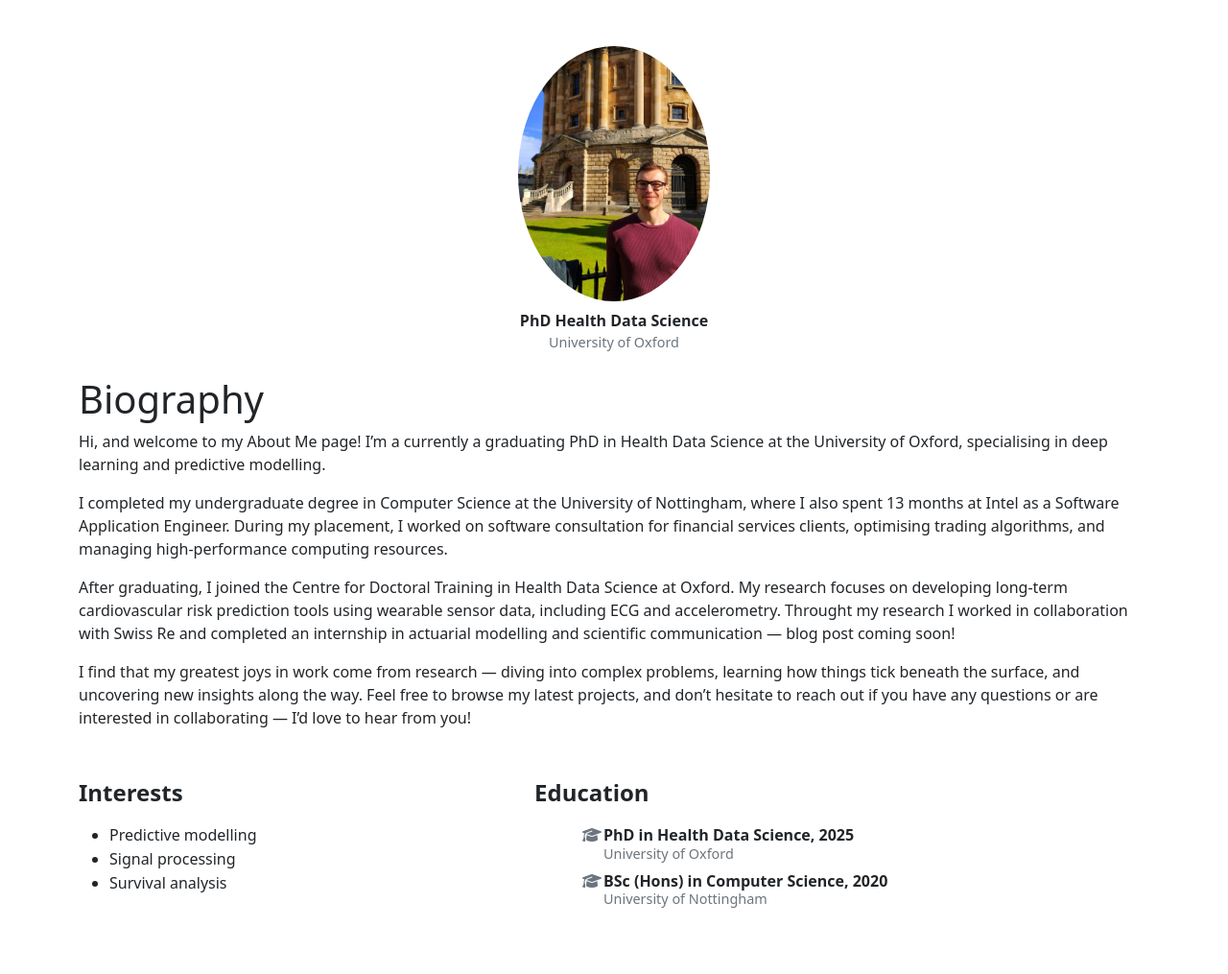
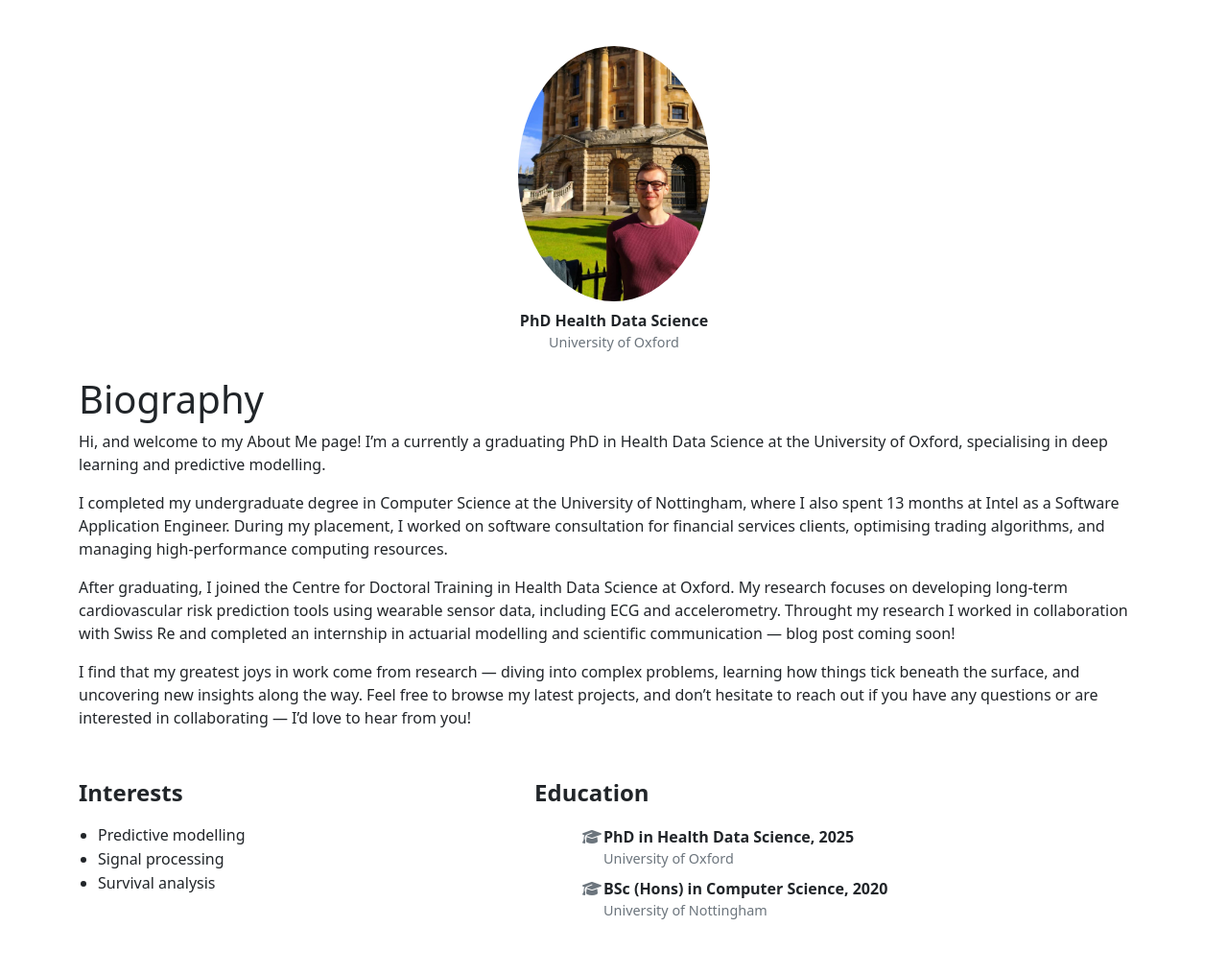
Before and after one commit to Ads98/Ads98.github.io, a Jekyll site: the page built from index.md, in a window 1280 px wide. Shown: the whole page at 96% size. Built offline with Jekyll 4.4.1, drawn with Linux system fonts in a browser that asks for light colours.

```diff
--- a/assets/css/custom.css
+++ b/assets/css/custom.css
@@ -4,8 +4,14 @@
     margin-bottom: 1rem;
   }
 
-  /* Bullet list (Interests) spacing */
-  ul li {
+/* 🔵 Enable bullets for Interests */
+.interest-list {
+    list-style-type: disc;
+    padding-left: 1.25rem;
+    margin-left: 0;
+  }
+
+  .interest-list li {
     line-height: 1.3;
     margin-bottom: 0.4rem;
   }
--- a/index.md
+++ b/index.md
@@ -21,13 +21,13 @@ I find that my greatest joys in work come from research — diving into complex
 
   <!-- ✅ Interests with bullet points -->
   <div class="col-md-5">
-    <div class="section-subheading">Interests</div>
-    <ul class="mb-0">
-      <li class="mb-1">Predictive modelling</li>
-      <li class="mb-1">Signal processing</li>
-      <li class="mb-1">Survival analysis</li>
-    </ul>
-  </div>
+  <div class="section-subheading">Interests</div>
+  <ul class="interest-list mb-0">
+    <li class="mb-1">Predictive modelling</li>
+    <li class="mb-1">Signal processing</li>
+    <li class="mb-1">Survival analysis</li>
+  </ul>
+</div>
 
   <!-- ✅ Education with Font Awesome icons -->
   <div class="col-md-7">
```
